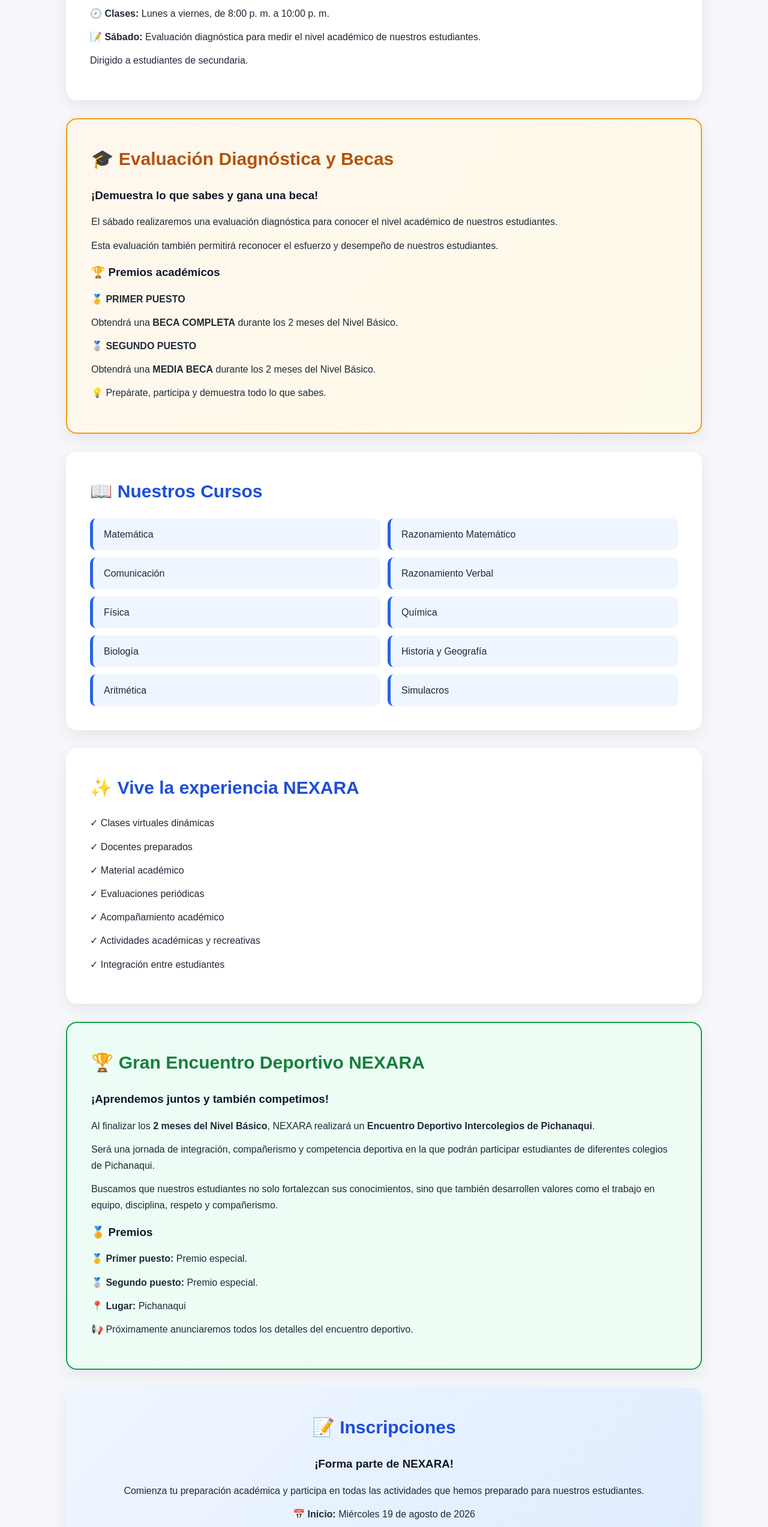
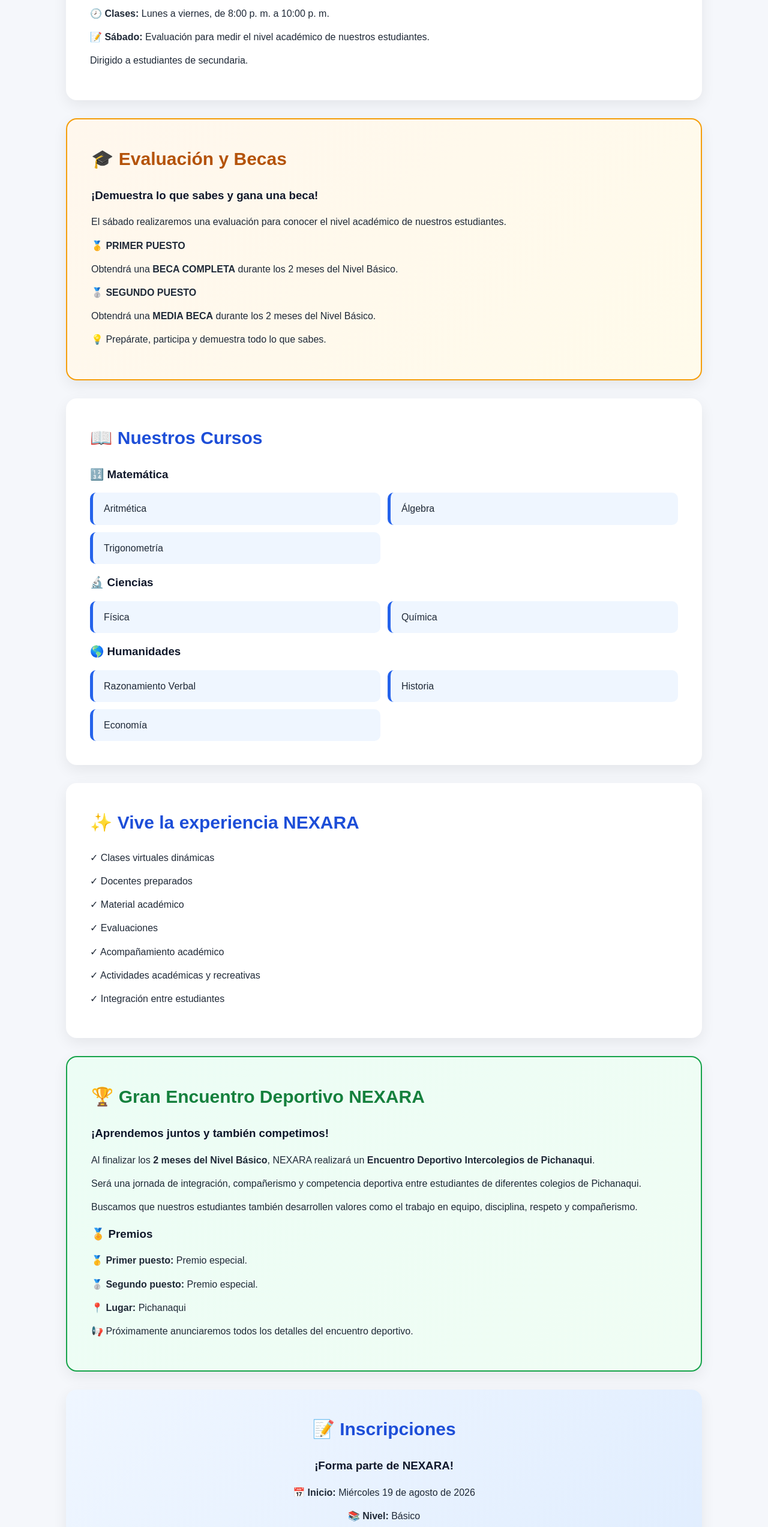
Before and after one commit to academianexara-sketch/Nexara-web, a plain HTML site: page index.html in a window 1280 px wide. Shown: the part 992-3537 px from the top of the page at 60% size. Drawn offline with Linux system fonts and the light colour scheme.

Commit message:
Update index.html

```diff
--- a/index.html
+++ b/index.html
@@ -2,17 +2,23 @@
 <html lang="es">
 
 <head>
+
     <meta charset="UTF-8">
+
     <meta name="viewport" content="width=device-width, initial-scale=1.0">
 
     <title>NEXARA | Academia Virtual</title>
-<link rel="stylesheet" href="style.css">
+
+    <link rel="stylesheet" href="style.css">
+
     <meta name="description"
         content="NEXARA Academia Virtual. Preparación académica para estudiantes de secundaria en Pichanaqui.">
 
 </head>
 
+
 <body>
+
 
     <!-- =========================
          ENCABEZADO
@@ -25,18 +31,27 @@
         <p>ACADEMIA VIRTUAL</p>
 
         <nav>
+
             <a href="#inicio">Inicio</a>
+
             <a href="#programa">Programa</a>
+
             <a href="#cursos">Cursos</a>
+
             <a href="#becas">Becas</a>
+
             <a href="#encuentro">Encuentro Deportivo</a>
+
             <a href="#inscripcion">Inscripciones</a>
+
         </nav>
 
     </header>
 
 
+
     <main>
+
 
         <!-- =========================
              INICIO
@@ -53,16 +68,20 @@
             </p>
 
             <p>
+
                 Bienvenido a NEXARA, una academia virtual creada
                 para acompañar a los estudiantes de secundaria
                 en su preparación académica.
+
             </p>
 
             <p>
+
                 Nuestro objetivo es brindar una formación académica
                 acompañada de evaluación, motivación, integración
                 y actividades que permitan a nuestros estudiantes
                 desarrollar todo su potencial.
+
             </p>
 
             <a href="#inscripcion">
@@ -72,8 +91,9 @@
         </section>
 
 
+
         <!-- =========================
-             PROGRAMA NIVEL BÁSICO
+             PROGRAMA
         ========================== -->
 
         <section id="programa">
@@ -81,88 +101,108 @@
             <h2>📚 Programa Nivel Básico</h2>
 
             <p>
+
                 Nuestro programa tiene una duración de
                 <strong>2 meses</strong>.
+
             </p>
 
             <p>
+
                 <strong>📅 Inicio:</strong>
                 Miércoles 19 de agosto de 2026
+
             </p>
 
             <p>
+
                 <strong>💻 Modalidad:</strong>
                 Virtual
+
             </p>
 
             <p>
+
                 <strong>🕗 Clases:</strong>
-                Lunes a viernes, de 8:00 p. m. a 10:00 p. m.
+                Lunes a viernes,
+                de 8:00 p. m. a 10:00 p. m.
+
             </p>
 
             <p>
+
                 <strong>📝 Sábado:</strong>
-                Evaluación diagnóstica para medir el nivel
-                académico de nuestros estudiantes.
+                Evaluación para medir el nivel académico
+                de nuestros estudiantes.
+
             </p>
 
             <p>
+
                 Dirigido a estudiantes de secundaria.
+
             </p>
 
         </section>
 
 
+
         <!-- =========================
-             EVALUACIÓN Y BECAS
+             BECAS
         ========================== -->
 
         <section id="becas">
 
-            <h2>🎓 Evaluación Diagnóstica y Becas</h2>
+            <h2>🎓 Evaluación y Becas</h2>
 
             <h3>
                 ¡Demuestra lo que sabes y gana una beca!
             </h3>
 
             <p>
-                El sábado realizaremos una evaluación diagnóstica
-                para conocer el nivel académico de nuestros
-                estudiantes.
+
+                El sábado realizaremos una evaluación
+                para conocer el nivel académico de
+                nuestros estudiantes.
+
             </p>
 
             <p>
-                Esta evaluación también permitirá reconocer
-                el esfuerzo y desempeño de nuestros estudiantes.
-            </p>
 
-            <h3>🏆 Premios académicos</h3>
+                🥇 <strong>PRIMER PUESTO</strong>
 
-            <p>
-                🥇 <strong>PRIMER PUESTO</strong>
             </p>
 
             <p>
+
                 Obtendrá una
                 <strong>BECA COMPLETA</strong>
                 durante los 2 meses del Nivel Básico.
+
             </p>
 
             <p>
+
                 🥈 <strong>SEGUNDO PUESTO</strong>
+
             </p>
 
             <p>
+
                 Obtendrá una
                 <strong>MEDIA BECA</strong>
                 durante los 2 meses del Nivel Básico.
+
             </p>
 
             <p>
+
                 💡 Prepárate, participa y demuestra todo lo que sabes.
+
             </p>
 
         </section>
+
 
 
         <!-- =========================
@@ -173,31 +213,47 @@
 
             <h2>📖 Nuestros Cursos</h2>
 
+
+            <h3>🔢 Matemática</h3>
+
             <ul>
 
-                <li>Matemática</li>
+                <li>Aritmética</li>
 
-                <li>Razonamiento Matemático</li>
+                <li>Álgebra</li>
 
-                <li>Comunicación</li>
+                <li>Trigonometría</li>
 
-                <li>Razonamiento Verbal</li>
+            </ul>
+
+
+
+            <h3>🔬 Ciencias</h3>
+
+            <ul>
 
                 <li>Física</li>
 
                 <li>Química</li>
 
-                <li>Biología</li>
+            </ul>
 
-                <li>Historia y Geografía</li>
 
-                <li>Aritmética</li>
 
-                <li>Simulacros</li>
+            <h3>🌎 Humanidades</h3>
+
+            <ul>
+
+                <li>Razonamiento Verbal</li>
+
+                <li>Historia</li>
+
+                <li>Economía</li>
 
             </ul>
 
         </section>
+
 
 
         <!-- =========================
@@ -214,7 +270,7 @@
 
             <p>✓ Material académico</p>
 
-            <p>✓ Evaluaciones periódicas</p>
+            <p>✓ Evaluaciones</p>
 
             <p>✓ Acompañamiento académico</p>
 
@@ -223,6 +279,7 @@
             <p>✓ Integración entre estudiantes</p>
 
         </section>
+
 
 
         <!-- =========================
@@ -238,25 +295,32 @@
             </h3>
 
             <p>
+
                 Al finalizar los
                 <strong>2 meses del Nivel Básico</strong>,
                 NEXARA realizará un
                 <strong>Encuentro Deportivo Intercolegios
                 de Pichanaqui</strong>.
+
             </p>
 
             <p>
-                Será una jornada de integración, compañerismo
-                y competencia deportiva en la que podrán participar
-                estudiantes de diferentes colegios de Pichanaqui.
+
+                Será una jornada de integración,
+                compañerismo y competencia deportiva
+                entre estudiantes de diferentes colegios
+                de Pichanaqui.
+
             </p>
 
             <p>
-                Buscamos que nuestros estudiantes no solo fortalezcan
-                sus conocimientos, sino que también desarrollen
-                valores como el trabajo en equipo, disciplina,
-                respeto y compañerismo.
+
+                Buscamos que nuestros estudiantes también
+                desarrollen valores como el trabajo en equipo,
+                disciplina, respeto y compañerismo.
+
             </p>
+
 
             <h3>🏅 Premios</h3>
 
@@ -276,15 +340,18 @@
             </p>
 
             <p>
-                📢 Próximamente anunciaremos todos los detalles
-                del encuentro deportivo.
+
+                📢 Próximamente anunciaremos todos
+                los detalles del encuentro deportivo.
+
             </p>
 
         </section>
 
 
+
         <!-- =========================
-             INSCRIPCIONES
+             INSCRIPCIONES Y PAGOS
         ========================== -->
 
         <section id="inscripcion">
@@ -295,62 +362,120 @@
                 ¡Forma parte de NEXARA!
             </h3>
 
+
             <p>
-                Comienza tu preparación académica y participa
-                en todas las actividades que hemos preparado
-                para nuestros estudiantes.
+
+                <strong>📅 Inicio:</strong>
+                Miércoles 19 de agosto de 2026
+
             </p>
 
+
             <p>
-                <strong>📅 Inicio:</strong>
-                Miércoles 19 de agosto de 2026
+
+                <strong>📚 Nivel:</strong>
+                Básico
+
             </p>
 
+
             <p>
-                <strong>📚 Nivel:</strong>
-                Básico
+
+                <strong>⏳ Duración:</strong>
+                2 meses
+
             </p>
 
+
             <p>
-                <strong>⏳ Duración:</strong>
-                2 meses
+
+                <strong>💻 Modalidad:</strong>
+                Virtual
+
             </p>
 
-            <p>
-                <strong>💻 Modalidad:</strong>
-                Virtual
-            </p>
 
             <p>
+
                 <strong>🕗 Clases:</strong>
                 Lunes a viernes,
                 de 8:00 p. m. a 10:00 p. m.
+
             </p>
 
+
             <p>
+
                 <strong>📝 Sábado:</strong>
-                Evaluación diagnóstica.
+                Evaluación para medir el nivel.
+
             </p>
 
+
+            <h3>💰 Inversión</h3>
+
+
             <p>
-                <strong>💰 Precio promocional:</strong>
+
+                🎟️ <strong>Primeros 30 estudiantes:</strong>
                 S/ 50 por mes.
+
             </p>
 
+
             <p>
-                <strong>🎟️ Promoción:</strong>
-                Primeros 30 estudiantes.
+
+                💳 <strong>Después de los primeros 30:</strong>
+                S/ 60 por mes.
+
             </p>
 
-            <br>
 
-            <a href="https://wa.me/51943440476">
-                📲 Consultar e inscribirme por WhatsApp
+            <h3>📲 Pago por Yape</h3>
+
+
+            <p>
+
+                <strong>Número:</strong>
+                943 440 476
+
+            </p>
+
+
+            <p>
+
+                Después de realizar el pago,
+                envía tu comprobante por WhatsApp
+                para confirmar tu inscripción.
+
+            </p>
+
+
+            <h3>📱 ¿Quieres inscribirte?</h3>
+
+
+            <p>
+
+                Comunícate directamente con nosotros
+                por WhatsApp:
+
+            </p>
+
+
+            <a
+                href="https://wa.me/5198781906?text=Hola%20NEXARA,%20quiero%20informaci%C3%B3n%20para%20inscribirme."
+                target="_blank">
+
+                📲 ESCRIBIR POR WHATSAPP
+
             </a>
+
 
         </section>
 
+
     </main>
+
 
 
     <!-- =========================
```
